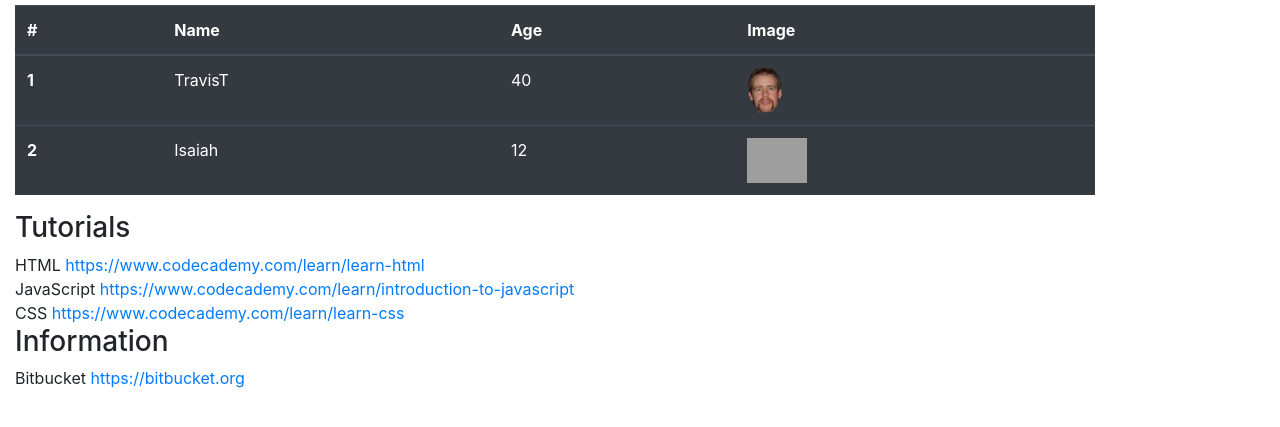
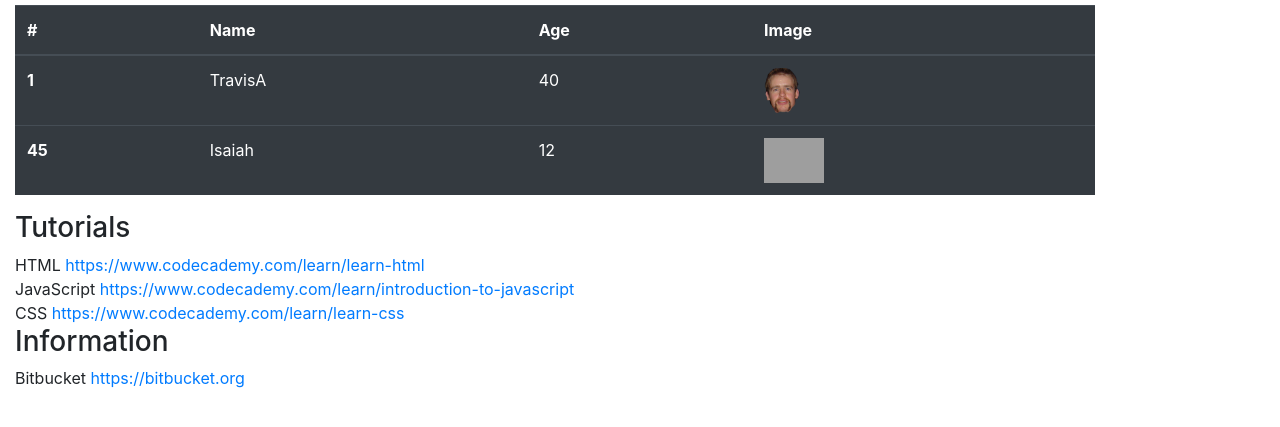
Before and after one commit to travistanderson/Orion, a plain HTML site: page index.html in a window 1280 px wide. Shown: the part 155-582 px from the top of the page. Drawn offline with nearby package versions, Linux system fonts and the light colour scheme; grey boxes are pictures that could not be loaded.

Commit message:
📺🍜 Updated with Glitch

```diff
--- a/index.html
+++ b/index.html
@@ -49,12 +49,12 @@
                     <tbody>
                         <tr>
                             <th scope="row">1</th>
-                            <td>TravisT</td>
+                            <td>TravisA</td>
                             <td>40</td>
                             <td><img src="images/people/travis.png" class="people_image"/></td>
                         </tr>
                         <tr>
-                            <th scope="row">2</th>
+                            <th scope="row">45</th>
                             <td>Isaiah</td>
                             <td>12</td>
                             <td><img src="images/people/isaiah.png" class="people_image"/></td>
```
Also changed, not shown: babylonjs.html (+4 -4 lines).
